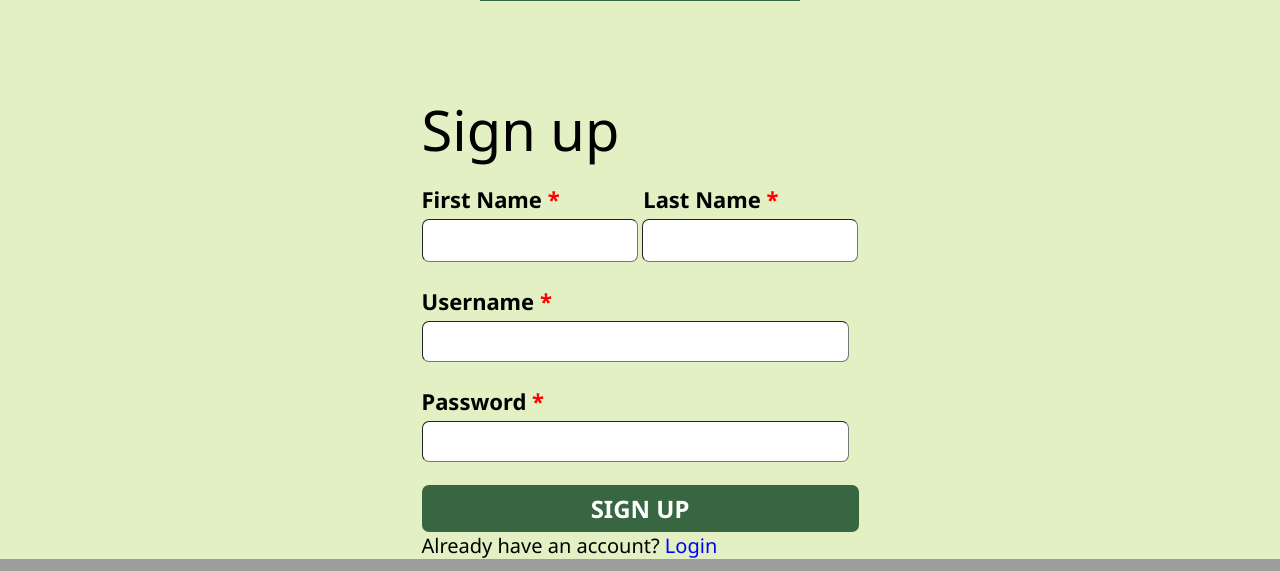
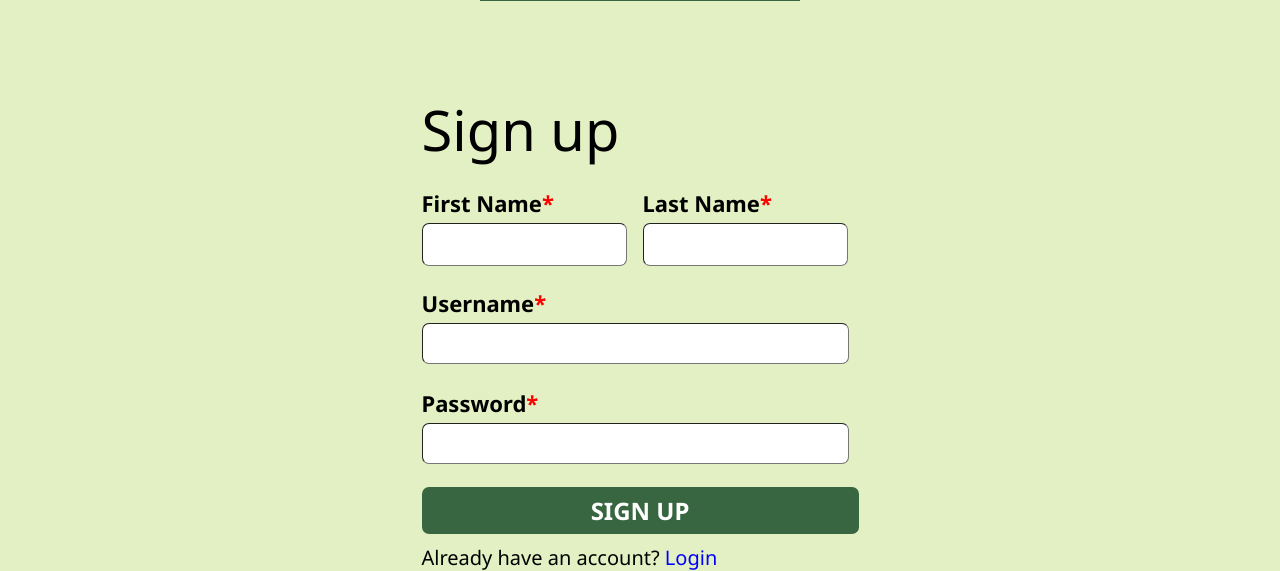
Before and after one commit to ryanata/small-project-group-9, a PHP site: page /pages/signup.html in a window 1280 px wide. Shown: the part 1019-1590 px from the top of the page. Run offline with PHP 8.4, Linux system fonts and the light colour scheme.

Commit message:
Fixed spacing

```diff
--- a/css/style.css
+++ b/css/style.css
@@ -79,7 +79,7 @@ body {
 }
 
 .user-pass-input-short {
-    width: 9.42em;
+    width: 196px;
     height: 41px;
     font-size: 22px;
     border-radius: 7px;
@@ -107,6 +107,7 @@ body {
 }
 
 .signup-prompt {
+    padding-top: 10px;
     font-weight: 400;
     font-size: 20px;
     line-height: 27px;
@@ -168,6 +169,7 @@ body {
 }
 
 .login-prompt {
+    padding-top: 10px;
     font-weight: 400;
     font-size: 20px;
     line-height: 27px;
@@ -200,3 +202,20 @@ body {
     height: 80px;
     width: 100%;
 }
+
+.first-name {
+    width: 216px;
+    height: 100px;
+    margin: 0px;
+}
+
+.last-name {
+    width: 216px;
+    height: 100px;
+    margin: 0px;
+}
+
+.names-container {
+    display: flex;
+    justify-content: space-between;
+}
--- a/pages/signup.html
+++ b/pages/signup.html
@@ -23,20 +23,21 @@
             <div class="sign-up">
                 <p class="sign-up-text">Sign up</p>
                 <form action="/users" method="post"><div style="margin:0;padding:0">
-                  <div>
-                    <p class="user-pass-text">First Name
-                      <a class="red-astrix">*</a>
-                      <span class="sign-up-spacer"></span>
-                      <a class="user-pass-text">Last Name
-                      <a class="red-astrix">*</a></p>
-                    <input type="text" id="FirstNameSignup" class="user-pass-input-short" required/>
-                    <input type="text" id="LastNameSignup" class="user-pass-input-short" required/>
+                  <div class="names-container">
+                    <div class="first-name">
+                      <p class="user-pass-text">First Name<a class="red-astrix">*</a></p>
+                      <input type="text" id="FirstNameSignup" class="user-pass-input-short" required/>
+                    </div>
+
+                    <div class="last-name">
+                      <p class="user-pass-text">Last Name<a class="red-astrix">*</a></p>
+                      <input type="text" id="LastNameSignup" class="user-pass-input-short" required/>
+                    </div>
+                      <!-- <span class="sign-up-spacer"></span> -->
                   </div>
-                <p class="user-pass-text">Username
-                  <a class="red-astrix">*</a></p>
+                <p class="user-pass-text">Username<a class="red-astrix">*</a></p>
                 <input type="text" id="UsernameSignup" class="user-pass-input" required>
-                <p class="user-pass-text">Password
-                  <a class="red-astrix">*</a></p>
+                <p class="user-pass-text">Password<a class="red-astrix">*</a></p>
                 <input type="text" id="PasswordSignup" class="user-pass-input" required>
 
                 <button type="submit" onclick="dosignup();" class="sign-up-button">SIGN UP</button>
```
